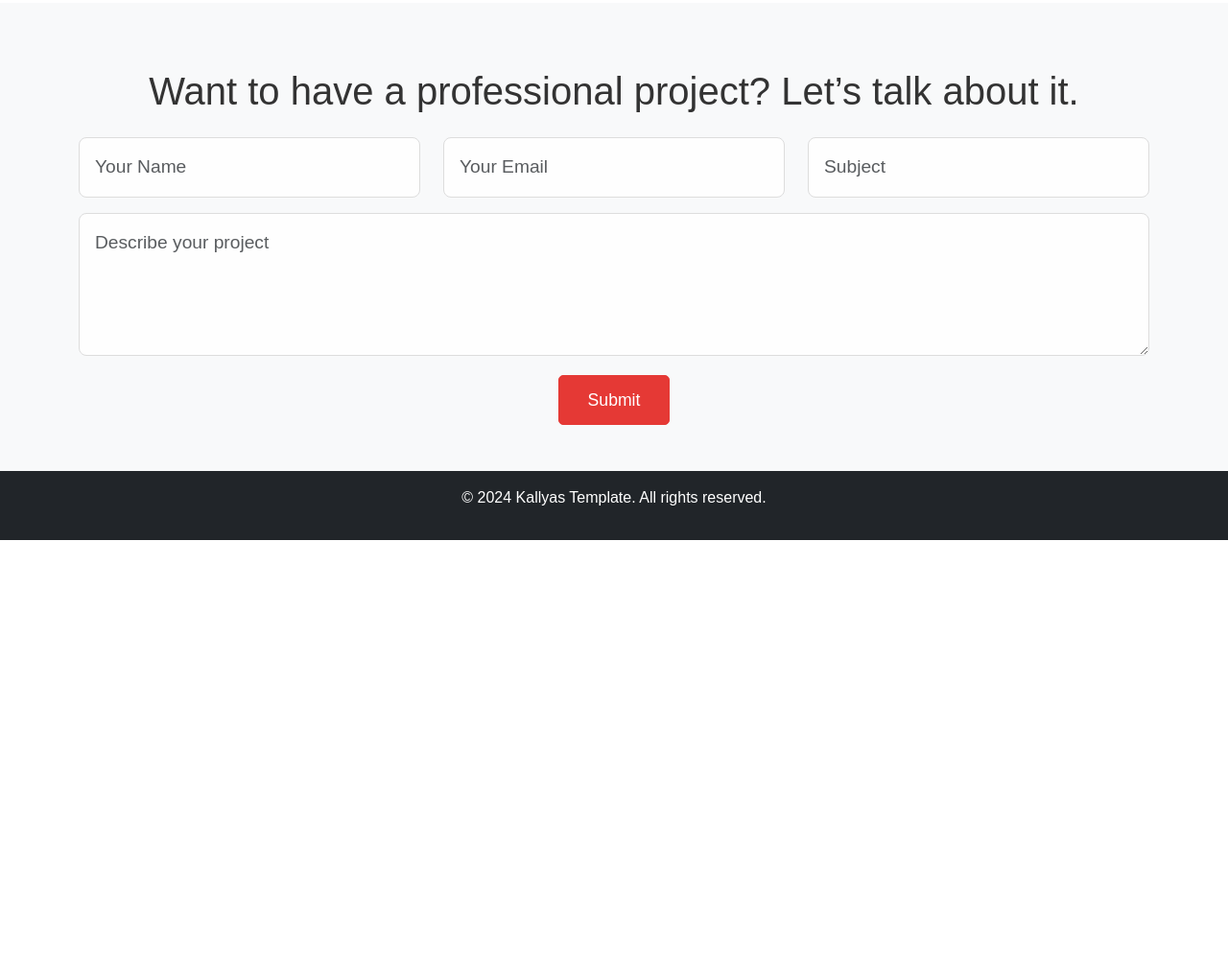
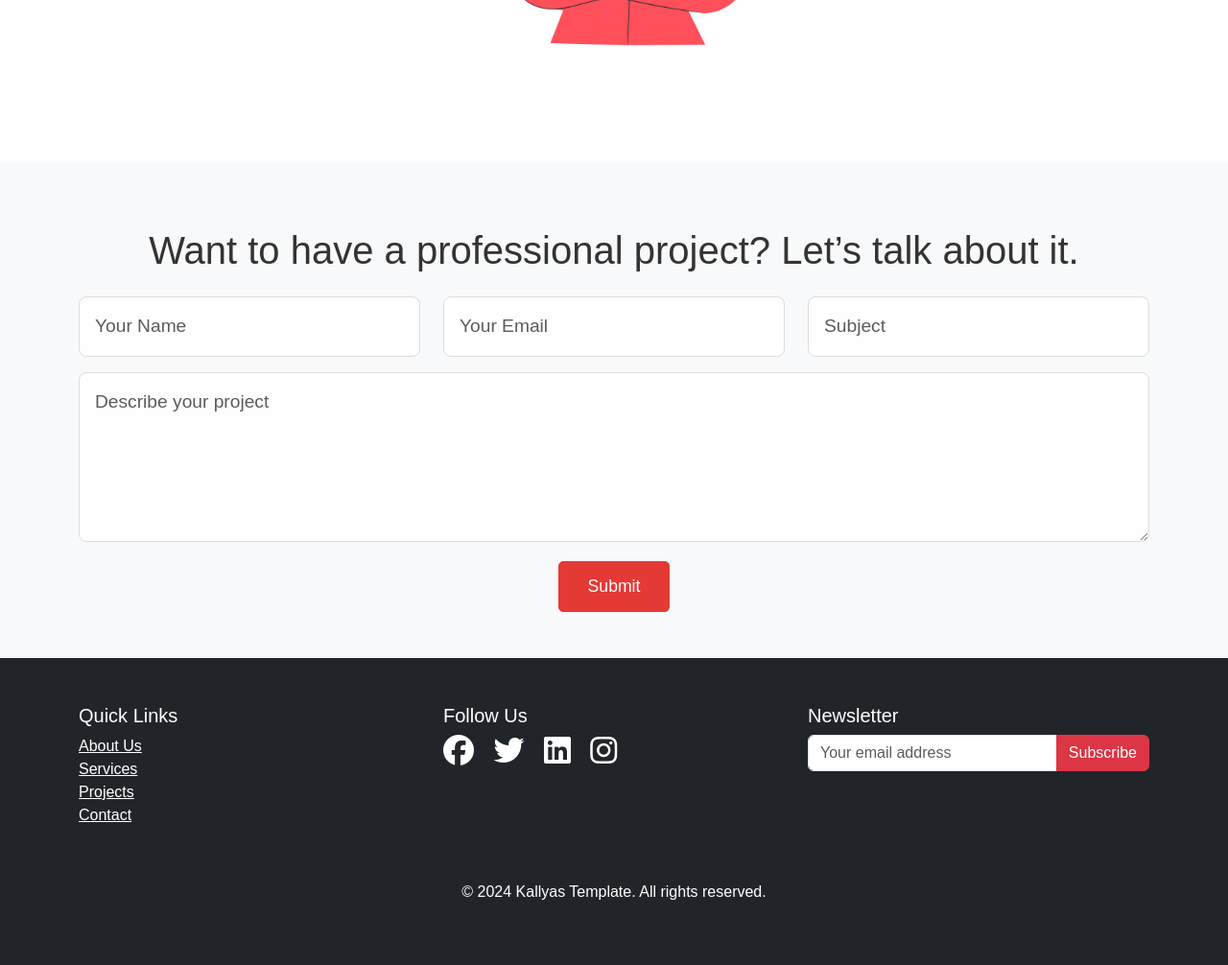
Before and after one commit to usman0794/web-2, a plain HTML site: page index.html in a window 1280 px wide. Shown: the part 2682-3688 px from the top of the page at 96% size. Before the commit the page ends 3245 px from the top, so only its background shows below. Drawn offline with nearby package versions, Linux system fonts and the light colour scheme.

Commit message:
complete

```diff
--- a/index.html
+++ b/index.html
@@ -51,30 +51,6 @@
       <a href="#" class="btn btn-outline-light">Contact Us</a>
     </div>
   </section>
-
-  <!-- Services Section
-  <section id="services" class="py-5">
-    <div class="container text-center">
-      <h2 class="mb-4">Best Services for <span class="text-danger">Visual Perfection</span></h2>
-      <div class="row">
-        <div class="col-md-4">
-          <i class="fa-solid fa-bullseye services-icon"></i>
-          <h4>Strategy</h4>
-          <p>Comprehensive planning to ensure business growth and efficiency.</p>
-        </div>
-        <div class="col-md-4">
-          <i class="fa-solid fa-chart-line services-icon"></i>
-          <h4>Marketing</h4>
-          <p>Effective campaigns to boost brand visibility and engagement.</p>
-        </div>
-        <div class="col-md-4">
-          <i class="fa-solid fa-gear services-icon"></i>
-          <h4>Technology</h4>
-          <p>Innovative solutions tailored for your business needs.</p>
-        </div>
-      </div>
-    </div>
-  </section> -->
 
   <!-- Services Section -->
 <section id="services" class="py-5">
@@ -140,13 +116,32 @@
             <img src="images/project3.jpg" alt="Project 3" class="project-image">
           </div>
         </div>
+        <!-- New Project 1 -->
+        <div class="col-md-4">
+          <div class="project-item">
+            <img src="images/project4.jpg" alt="Project 4" class="project-image">
+          </div>
+        </div>
+        <!-- New Project 2 -->
+        <div class="col-md-4">
+          <div class="project-item">
+            <img src="images/project5.jpg" alt="Project 5" class="project-image">
+          </div>
+        </div>
+        <!-- New Project 3 -->
+        <div class="col-md-4">
+          <div class="project-item">
+            <img src="images/project6.jpg" alt="Project 6" class="project-image">
+          </div>
+        </div>
       </div>
     </div>
   </section>
 
 
-  <!-- About Section -->
-  <section id="about" class="py-5 about-section">
+
+<!-- About Section -->
+<section id="about" class="py-3 about-section">
     <div class="container text-center">
       <h2>About Us</h2>
       <p class="lead">We are trusted by more than 3600+ clients globally for delivering high-quality and cost-effective services.</p>
@@ -154,11 +149,10 @@
     </div>
   </section>
 
-<!-- Contact Section -->
-<section id="contact" class="contact-section py-5 bg-light">
+  <section id="contact" class="contact-section py-5 bg-light">
     <div class="container">
       <h2 class="text-center mb-4">Want to have a professional project? Let’s talk about it.</h2>
-      <form class="mt-2">
+      <form class="mt-4">
         <div class="row">
           <div class="col-md-4 mb-3">
             <input type="text" class="form-control form-control-lg" placeholder="Your Name" required>
@@ -170,7 +164,7 @@
             <input type="text" class="form-control form-control-lg" placeholder="Subject" required>
           </div>
         </div>
-        <textarea class="form-control form-control-lg mb-3" rows="4" placeholder="Describe your project" required></textarea>
+        <textarea class="form-control form-control-lg mb-3" rows="5" placeholder="Describe your project" required></textarea>
         <div class="text-center">
           <button type="submit" class="btn btn-danger btn-lg">Submit</button>
         </div>
@@ -178,10 +172,55 @@
     </div>
   </section>
 
-  <!-- Footer -->
-  <footer class="py-3 bg-dark text-white text-center">
-    <p>© 2024 Kallyas Template. All rights reserved.</p>
+
+<!-- Footer -->
+<footer class="py-5 bg-dark text-white">
+    <div class="container">
+      <div class="row">
+        <!-- Footer Navigation -->
+        <div class="col-md-4 mb-3">
+          <h5>Quick Links</h5>
+          <ul class="list-unstyled">
+            <li><a href="#about" class="text-white">About Us</a></li>
+            <li><a href="#services" class="text-white">Services</a></li>
+            <li><a href="#projects" class="text-white">Projects</a></li>
+            <li><a href="#contact" class="text-white">Contact</a></li>
+          </ul>
+        </div>
+
+        <!-- Social Media Links -->
+        <div class="col-md-4 mb-3">
+          <h5>Follow Us</h5>
+          <div>
+            <a href="#" class="text-white me-3"><i class="fab fa-facebook fa-2x"></i></a>
+            <a href="#" class="text-white me-3"><i class="fab fa-twitter fa-2x"></i></a>
+            <a href="#" class="text-white me-3"><i class="fab fa-linkedin fa-2x"></i></a>
+            <a href="#" class="text-white me-3"><i class="fab fa-instagram fa-2x"></i></a>
+          </div>
+        </div>
+
+        <!-- Newsletter Subscription -->
+        <div class="col-md-4 mb-3">
+          <h5>Newsletter</h5>
+          <form>
+            <div class="input-group">
+              <input type="email" class="form-control" placeholder="Your email address" required>
+              <button class="btn btn-danger" type="submit">Subscribe</button>
+            </div>
+          </form>
+        </div>
+      </div>
+
+      <!-- Footer Bottom -->
+      <div class="text-center mt-4">
+        <p>© 2024 Kallyas Template. All rights reserved.</p>
+      </div>
+    </div>
   </footer>
+
+  <!-- Font Awesome for Social Icons -->
+  <script src="https://kit.fontawesome.com/a076d05399.js"></script>
+
 
   <!-- Bootstrap Bundle JS -->
   <script src="https://cdn.jsdelivr.net/npm/bootstrap@5.3.0/dist/js/bootstrap.bundle.min.js"></script>
```
Also changed, not shown: images/project4.jpg (added), images/project6.jpg (added), 1 other file.
